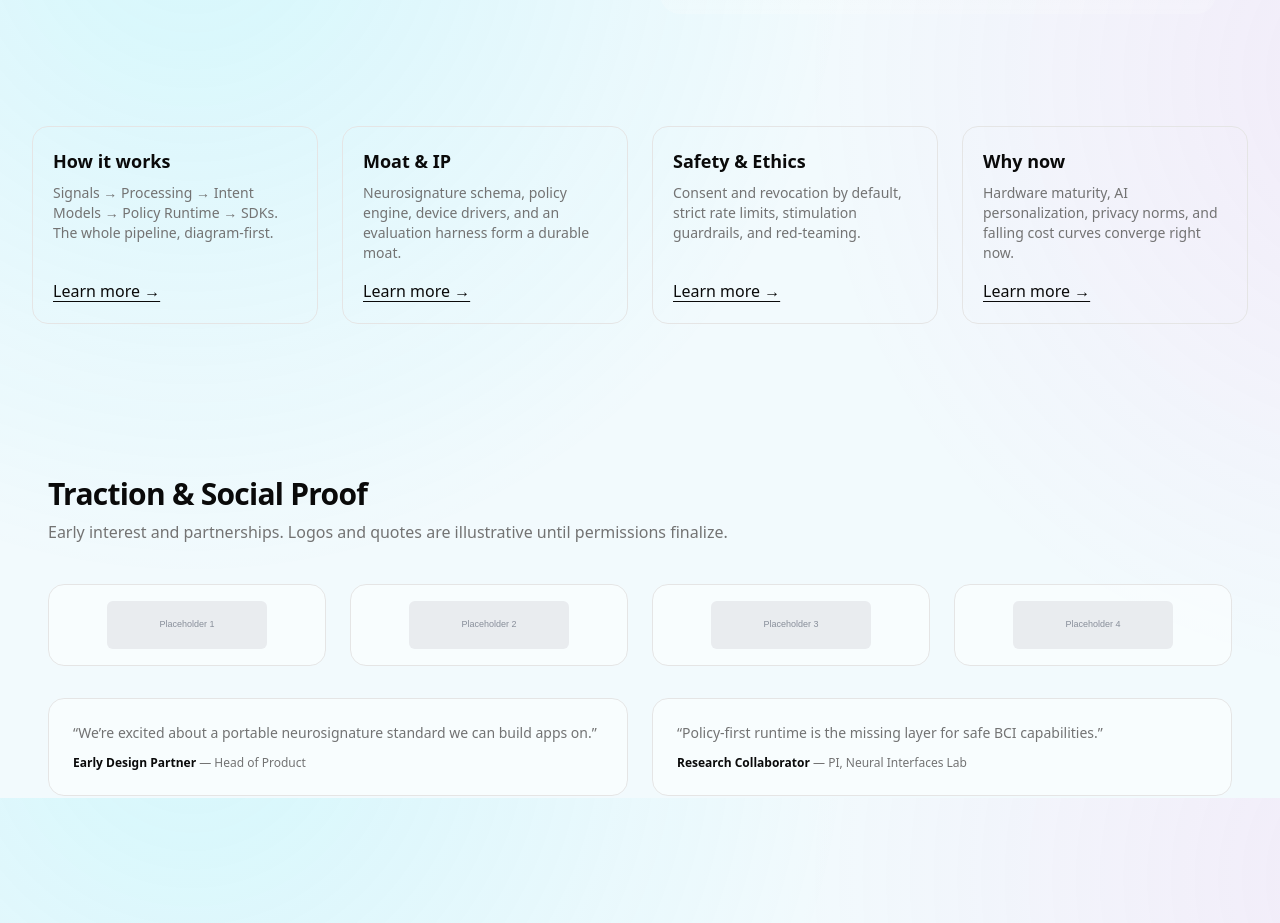
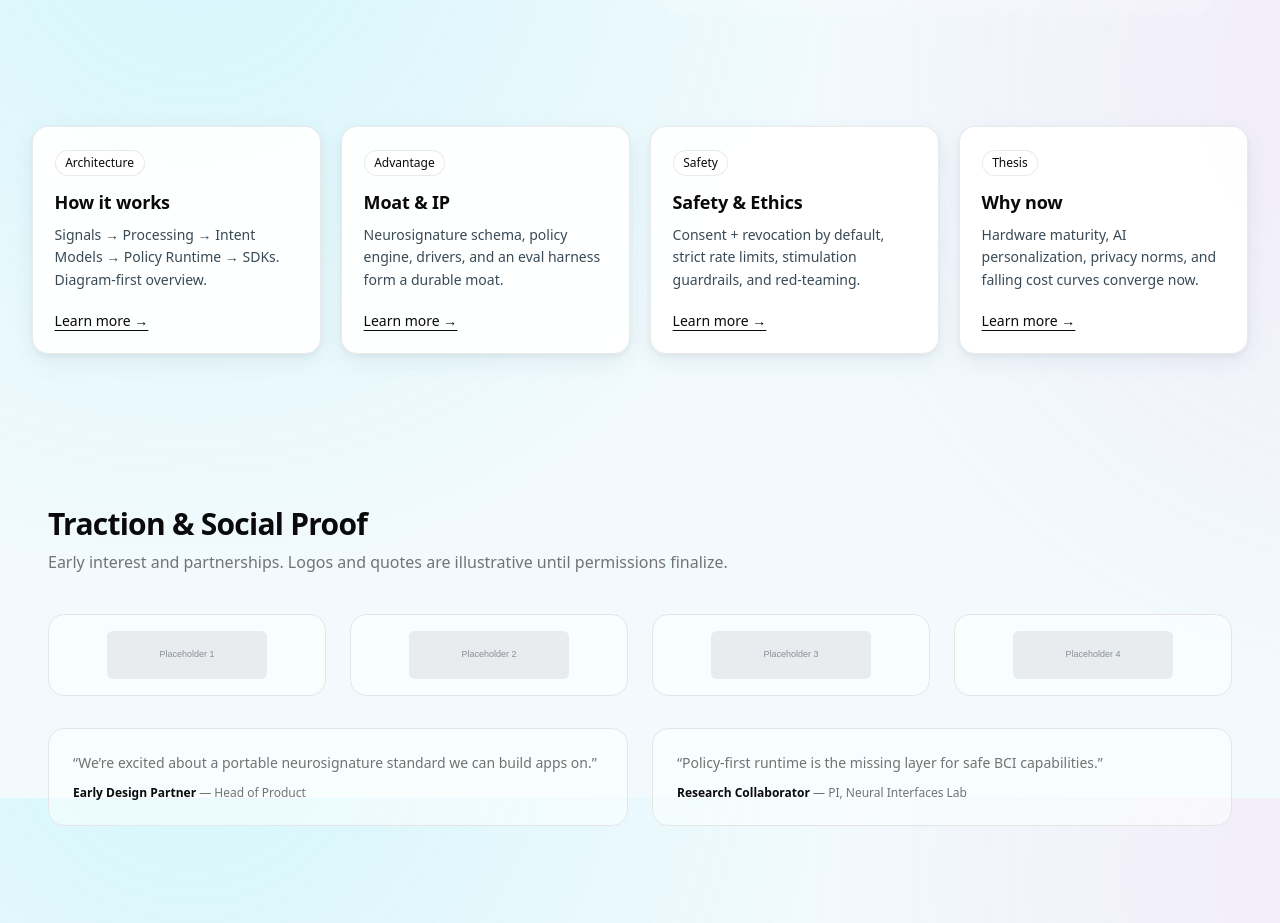
Before and after one commit to Cyber-preacher/neurolect-landing, a Next.js app: page / in a window 1280 px wide. Shown: the part 802-1725 px from the top of the page. Built offline with nearby package versions, Linux system fonts and the light colour scheme; no server answers; grey boxes are pictures that could not be loaded.

Commit message:
feat(ui): unify text tiles across site (soft glass, subtle borders, hover); refactor sections to Tiles

```diff
--- a/src/app/page.tsx
+++ b/src/app/page.tsx
@@ -2,22 +2,7 @@
 import Link from "next/link";
 import Hero from "@/components/sections/Hero";
 import Traction from "@/components/sections/Traction";
-
-function Card({
-  title,
-  desc,
-  href,
-}: { title: string; desc: string; href: string }) {
-  return (
-    <article className="rounded-2xl border p-5 h-full flex flex-col">
-      <h3 className="text-lg font-semibold">{title}</h3>
-      <p className="mt-2 text-sm text-muted-foreground flex-1">{desc}</p>
-      <div className="mt-4">
-        <Link href={href} className="underline underline-offset-4">Learn more →</Link>
-      </div>
-    </article>
-  );
-}
+import Tile from "@/components/ui/Tile";
 
 export default function HomePage() {
   return (
@@ -25,26 +10,30 @@ export default function HomePage() {
       <Hero />
 
       {/* Minis grid */}
-      <section className="mt-12 grid gap-6 md:grid-cols-2 lg:grid-cols-4">
-        <Card
+      <section className="mt-12 grid gap-4 sm:gap-5 md:grid-cols-2 lg:grid-cols-4">
+        <Tile
           title="How it works"
-          desc="Signals → Processing → Intent Models → Policy Runtime → SDKs. The whole pipeline, diagram-first."
+          desc="Signals → Processing → Intent Models → Policy Runtime → SDKs. Diagram-first overview."
           href="/how-it-works"
+          badge="Architecture"
         />
-        <Card
+        <Tile
           title="Moat & IP"
-          desc="Neurosignature schema, policy engine, device drivers, and an evaluation harness form a durable moat."
+          desc="Neurosignature schema, policy engine, drivers, and an eval harness form a durable moat."
           href="/moat"
+          badge="Advantage"
         />
-        <Card
+        <Tile
           title="Safety & Ethics"
-          desc="Consent and revocation by default, strict rate limits, stimulation guardrails, and red-teaming."
+          desc="Consent + revocation by default, strict rate limits, stimulation guardrails, and red-teaming."
           href="/safety"
+          badge="Safety"
         />
-        <Card
+        <Tile
           title="Why now"
-          desc="Hardware maturity, AI personalization, privacy norms, and falling cost curves converge right now."
+          desc="Hardware maturity, AI personalization, privacy norms, and falling cost curves converge now."
           href="/why-now"
+          badge="Thesis"
         />
       </section>
 
@@ -56,9 +45,7 @@ export default function HomePage() {
       {/* Footer CTA strip */}
       <section className="mt-12 mb-8 flex flex-col items-center gap-3 text-center">
         <h2 className="text-xl font-semibold tracking-tight">Ready to talk?</h2>
-        <p className="text-sm text-muted-foreground">
-          Book a call and grab the teaser pack.
-        </p>
+        <p className="text-sm text-muted-foreground">Book a call and grab the teaser pack.</p>
         <div className="flex gap-3">
           <Link href="/investors" className="rounded-2xl px-3.5 py-2 text-sm font-semibold shadow-sm border bg-primary text-primary-foreground hover:opacity-90">
             Investors
--- a/src/app/theme.css
+++ b/src/app/theme.css
@@ -4,22 +4,19 @@
 :root {
   --nl-cyan: hsl(186 92% 55%);
   --nl-pink: hsl(313 82% 66%);
-  --nl-bg: hsl(195 70% 97%); /* soft teal paper */
-  --nl-bg-2: hsl(195 62% 95%); /* subtle section tint */
-
+  --nl-bg: hsl(195 70% 97%);
+  --nl-bg-2: hsl(195 62% 95%);
   --nl-radius: 16px;
   --nl-shadow: 0 8px 22px hsl(204 40% 30% / 0.08), 0 2px 6px hsl(204 40% 20% / 0.06);
 }
 
-/* Light, airy background – no grid */
 .bg-root {
   background-color: var(--nl-bg);
   background-image: radial-gradient(48rem 48rem at 15% -10%, color-mix(in oklab, var(--nl-cyan), transparent 86%), transparent 86%), radial-gradient(42rem 42rem at 110% 10%, color-mix(in oklab, var(--nl-pink), transparent 90%), transparent 90%);
-  background-size: auto, auto;
   background-attachment: fixed;
 }
 
-/* Glassy cards */
+/* Glassy surfaces (general) */
 .surface {
   background: color-mix(in oklab, white 86%, transparent);
   backdrop-filter: saturate(1.1) blur(8px);
@@ -61,3 +58,61 @@
   font-size: .75rem;
   line-height: 1rem;
 }
+
+/* ===================== */
+/* Unified TEXT TILE UI  */
+/* ===================== */
+.tile {
+  border-radius: var(--nl-radius);
+  background: color-mix(in oklab, white 94%, transparent);
+  border: 1px solid hsl(204 12% 20% / 0.10);
+  box-shadow: var(--nl-shadow);
+  transition: transform 180ms ease, box-shadow 180ms ease, border-color 180ms ease;
+}
+
+  .tile:hover {
+    transform: translateY(-1px);
+    border-color: hsl(204 12% 20% / 0.18);
+    box-shadow: 0 10px 26px hsl(204 40% 30% / 0.10), 0 3px 10px hsl(204 40% 20% / 0.08);
+  }
+
+  .tile:focus-within {
+    outline: 2px solid transparent;
+    box-shadow: 0 0 0 3px color-mix(in oklab, var(--nl-cyan), white 70%);
+  }
+
+/* Content spacing */
+.tile-body {
+  padding: 1.1rem 1.1rem;
+}
+
+@media (min-width: 640px) {
+  .tile-body {
+    padding: 1.25rem 1.25rem;
+  }
+}
+
+@media (min-width: 1024px) {
+  .tile-body {
+    padding: 1.35rem 1.35rem;
+  }
+}
+
+/* Typography */
+.tile-title {
+  font-weight: 600;
+  letter-spacing: -0.01em;
+}
+
+.tile-desc {
+  color: hsl(204 20% 28%);
+}
+
+/* Link affordance */
+.tile-cta {
+  display: inline-flex;
+  align-items: center;
+  gap: .4rem;
+  text-decoration: underline;
+  text-underline-offset: 4px;
+}
--- a/src/components/sections/HowItWorks.tsx
+++ b/src/components/sections/HowItWorks.tsx
@@ -1,104 +1,47 @@
-"use client";
-
-import { COPY } from "@/lib/copy";
-import SectionShell from "@/components/SectionShell";
+// src/components/sections/HowItWorks.tsx
+import Tile from "@/components/ui/Tile";
 
 export default function HowItWorks() {
+  const steps = [
+    {
+      title: "Signals",
+      desc: "Ingest EEG and implant streams via universal drivers; normalize sampling, channels, and timing.",
+      badge: "Step 1",
+    },
+    {
+      title: "Processing",
+      desc: "Artifact removal, band-pass, feature extraction; transform time-series into intent-ready features.",
+      badge: "Step 2",
+    },
+    {
+      title: "Intent Models",
+      desc: "Supervised + self-supervised models infer intents, affect, and control primitives from features.",
+      badge: "Step 3",
+    },
+    {
+      title: "Policy Runtime",
+      desc: "Safety policies gate rate, scope, and targets; stimulation guardrails and consent enforcement.",
+      badge: "Step 4",
+    },
+    {
+      title: "SDKs",
+      desc: "Typed SDKs for apps and devices—subscribe to intents, stream feedback, and build Brain Apps.",
+      badge: "Step 5",
+    },
+  ];
+
   return (
-    <SectionShell id="how-it-works" title={COPY.howItWorks.title} subtitle={COPY.howItWorks.sub}>
-      <div className="grid gap-8 md:grid-cols-2">
-        {/* Diagram */}
-        <div className="rounded-2xl border p-4">
-          <Diagram />
-        </div>
+    <section className="mx-auto max-w-7xl px-4 sm:px-6 lg:px-8 py-10">
+      <header className="mb-6">
+        <h2 className="text-2xl sm:text-3xl font-semibold tracking-tight">How it works</h2>
+        <p className="mt-2 text-sm text-muted-foreground">Signals → Processing → Intent Models → Policy Runtime → SDKs</p>
+      </header>
 
-        {/* Textual bullets */}
-        <div className="space-y-4">
-          {COPY.howItWorks.layers.map((layer, i) => (
-            <div key={i} className="rounded-xl border p-4">
-              <h3 className="font-medium text-base">{layer.title}</h3>
-              <p className="mt-1 text-sm text-muted-foreground">{layer.body}</p>
-            </div>
-          ))}
-        </div>
+      <div className="grid gap-4 sm:gap-5 md:grid-cols-2 lg:grid-cols-3">
+        {steps.map((s) => (
+          <Tile key={s.title} title={s.title} desc={s.desc} badge={s.badge} />
+        ))}
       </div>
-    </SectionShell>
+    </section>
   );
 }
-
-function Diagram() {
-  return (
-    <svg
-      role="img"
-      aria-label="Signals flow through processing and models into a policy runtime and SDKs"
-      viewBox="0 0 820 520"
-      className="w-full h-auto"
-    >
-      <defs>
-        <filter id="s" x="-20%" y="-20%" width="140%" height="140%">
-          <feDropShadow dx="0" dy="1" stdDeviation="6" floodOpacity="0.15" />
-        </filter>
-
-        <linearGradient id="g" x1="0" y1="0" x2="1" y2="1">
-          <stop offset="0" stopOpacity=".04" />
-          <stop offset="1" stopOpacity=".09" />
-        </linearGradient>
-
-        <style>
-          {`
-            .box { rx:16; fill:url(#g); stroke: currentColor; }
-            .label { font: 600 14px ui-sans-serif, system-ui, -apple-system; }
-            .sub   { font: 400 12px ui-sans-serif, system-ui, -apple-system; opacity:.75; }
-            .arrow { stroke: currentColor; stroke-width:2; fill:none; marker-end: url(#arrowHead) }
-            .ghost { opacity:.03 }
-            @media (prefers-color-scheme: dark) { .ghost { opacity:.06 } }
-          `}
-        </style>
-
-        <marker id="arrowHead" orient="auto" markerWidth="8" markerHeight="8" refX="5" refY="3.5">
-          <path d="M0,0 L0,7 L7,3.5 z" fill="currentColor" />
-        </marker>
-      </defs>
-
-      {/* background guide */}
-      <rect x="0" y="0" width="820" height="520" className="ghost" fill="currentColor" />
-
-      {/* 1. Signals */}
-      <rect className="box" filter="url(#s)" x="40" y="40" width="220" height="90" />
-      <text className="label" x="150" y="75" textAnchor="middle">Signals</text>
-      <text className="sub" x="150" y="98" textAnchor="middle">EEG â€¢ EMG â€¢ eye â€¢ speech â€¢ IMU</text>
-
-      {/* 2. Processing */}
-      <rect className="box" filter="url(#s)" x="300" y="40" width="220" height="90" />
-      <text className="label" x="410" y="75" textAnchor="middle">Processing</text>
-      <text className="sub" x="410" y="98" textAnchor="middle">denoise â€¢ features â€¢ alignment</text>
-
-      {/* 3. Intent Models */}
-      <rect className="box" filter="url(#s)" x="560" y="40" width="220" height="90" />
-      <text className="label" x="670" y="75" textAnchor="middle">Intent Models</text>
-      <text className="sub" x="670" y="98" textAnchor="middle">decoders â€¢ personalization</text>
-
-      {/* arrows top row */}
-      <path className="arrow" d="M260,85 L300,85" />
-      <path className="arrow" d="M520,85 L560,85" />
-
-      {/* 4. Policy Runtime */}
-      <rect className="box" filter="url(#s)" x="150" y="210" width="520" height="110" />
-      <text className="label" x="410" y="245" textAnchor="middle">Policy Runtime</text>
-      <text className="sub" x="410" y="268" textAnchor="middle">consent â€¢ scopes â€¢ rate limits â€¢ audit</text>
-
-      {/* arrows down */}
-      <path className="arrow" d="M670,130 C670,170 670,170 670,210" />
-      <path className="arrow" d="M410,130 C410,170 410,170 410,210" />
-      <path className="arrow" d="M150,130 C150,170 150,170 150,210" />
-
-      {/* 5. SDKs & Apps */}
-      <rect className="box" filter="url(#s)" x="40" y="380" width="740" height="90" />
-      <text className="label" x="410" y="415" textAnchor="middle">SDKs & Apps</text>
-      <text className="sub" x="410" y="438" textAnchor="middle">TypeScript/Rust SDKs â€¢ simulators â€¢ reference apps</text>
-
-      {/* arrows bottom */}
-      <path className="arrow" d="M410,320 C410,360 410,360 410,380" />
-    </svg>
-  );
-}
--- a/src/components/sections/Moat.tsx
+++ b/src/components/sections/Moat.tsx
@@ -1,83 +1,42 @@
-"use client";
-
-import SectionShell from "@/components/SectionShell";
-import { COPY } from "@/lib/copy";
+// src/components/sections/Moat.tsx
+import Tile from "@/components/ui/Tile";
 
 export default function Moat() {
-  const items = COPY.moat.bullets;
+  const items = [
+    {
+      title: "Neurosignature Schema",
+      desc: "Stable, privacy-preserving identity derived from neural traits; enables consent and revocation.",
+    },
+    {
+      title: "Policy Engine",
+      desc: "Runtime guardrails for rate limits, targets, stimulation, and red lines—provable & testable.",
+    },
+    {
+      title: "Device Drivers",
+      desc: "Unified interface for invasive and non-invasive BCIs; hot-swap hardware without app changes.",
+    },
+    {
+      title: "Eval Harness",
+      desc: "Task suites and synthetic adversaries; data flywheel to continuously harden models and policies.",
+    },
+    {
+      title: "Developer Network Effects",
+      desc: "SDKs + Brain App marketplace attract builders; more apps → more users → better models.",
+    },
+  ];
+
   return (
-    <SectionShell id="moat" title={COPY.moat.title} subtitle={COPY.moat.sub}>
-      <div className="grid gap-6 md:grid-cols-5">
-        {/* Left: bullets */}
-        <div className="md:col-span-3 space-y-4">
-          {items.map((it, i) => (
-            <div key={i} className="rounded-2xl border p-4">
-              <h3 className="text-sm font-semibold">{it.title}</h3>
-              <p className="mt-1 text-sm text-muted-foreground">{it.body}</p>
-            </div>
-          ))}
-        </div>
+    <section className="mx-auto max-w-7xl px-4 sm:px-6 lg:px-8 py-10">
+      <header className="mb-6">
+        <h2 className="text-2xl sm:text-3xl font-semibold tracking-tight">Moat &amp; IP</h2>
+        <p className="mt-2 text-sm text-muted-foreground">Durable advantages that compound.</p>
+      </header>
 
-        {/* Right: mini-diagram */}
-        <div className="md:col-span-2">
-          <div className="rounded-2xl border p-4">
-            <MiniDiagram />
-          </div>
-          {COPY.moat.callout && (
-            <p className="mt-3 text-xs text-muted-foreground">{COPY.moat.callout}</p>
-          )}
-        </div>
+      <div className="grid gap-4 sm:gap-5 md:grid-cols-2 lg:grid-cols-3">
+        {items.map((it) => (
+          <Tile key={it.title} title={it.title} desc={it.desc} />
+        ))}
       </div>
-    </SectionShell>
+    </section>
   );
 }
-
-function MiniDiagram() {
-  // Simple layered motif â€“ complements HowItWorks visually
-  return (
-    <svg role="img" aria-label="Moat diagram" viewBox="0 0 520 360" className="w-full h-auto">
-      <defs>
-        <linearGradient id="m" x1="0" y1="0" x2="1" y2="1">
-          <stop offset="0" stopOpacity=".04" />
-          <stop offset="1" stopOpacity=".10" />
-        </linearGradient>
-        <filter id="d" x="-20%" y="-20%" width="140%" height="140%">
-          <feDropShadow dx="0" dy="1" stdDeviation="6" floodOpacity="0.15" />
-        </filter>
-        <style>
-          {`
-            .box { rx:14; fill:url(#m); stroke: currentColor; }
-            .title { font: 600 13px ui-sans-serif, system-ui, -apple-system; }
-            .sub { font: 400 11px ui-sans-serif, system-ui, -apple-system; opacity:.75; }
-            .arrow { stroke: currentColor; stroke-width:2; fill:none; marker-end: url(#ah) }
-          `}
-        </style>
-        <marker id="ah" orient="auto" markerWidth="8" markerHeight="8" refX="5" refY="3.5">
-          <path d="M0,0 L0,7 L7,3.5 z" fill="currentColor" />
-        </marker>
-      </defs>
-
-      {/* Layers */}
-      <rect className="box" filter="url(#d)" x="20" y="20" width="480" height="64" />
-      <text className="title" x="260" y="48" textAnchor="middle">Neurosignature Schema</text>
-      <text className="sub" x="260" y="66" textAnchor="middle">portable, revocable, provenance-aware</text>
-
-      <rect className="box" filter="url(#d)" x="20" y="104" width="480" height="64" />
-      <text className="title" x="260" y="132" textAnchor="middle">Policy Runtime</text>
-      <text className="sub" x="260" y="150" textAnchor="middle">consent â€¢ scopes â€¢ rate limits â€¢ audit</text>
-
-      <rect className="box" filter="url(#d)" x="20" y="188" width="480" height="64" />
-      <text className="title" x="260" y="216" textAnchor="middle">Hardware Drivers</text>
-      <text className="sub" x="260" y="234" textAnchor="middle">EEG/EMG/eye/speech/IMU adapters</text>
-
-      <rect className="box" filter="url(#d)" x="20" y="272" width="480" height="64" />
-      <text className="title" x="260" y="300" textAnchor="middle">Evaluation Harness</text>
-      <text className="sub" x="260" y="318" textAnchor="middle">benchmarks â€¢ safety tests â€¢ red-team</text>
-
-      {/* arrows */}
-      <path className="arrow" d="M260,84 L260,104" />
-      <path className="arrow" d="M260,168 L260,188" />
-      <path className="arrow" d="M260,252 L260,272" />
-    </svg>
-  );
-}
--- a/src/components/sections/Safety.tsx
+++ b/src/components/sections/Safety.tsx
@@ -1,54 +1,30 @@
-"use client";
-
-import SectionShell from "@/components/SectionShell";
-import { COPY } from "@/lib/copy";
+// src/components/sections/Safety.tsx
+import Tile from "@/components/ui/Tile";
+import Link from "next/link";
 
 export default function Safety() {
-  const items = COPY.safety.items;
+  const points = [
+    { title: "Consent & Revocation", desc: "User-first control: explicit consent flows and revocation at any time." },
+    { title: "Rate Limits & Scopes", desc: "Throttle by task and context; default-deny on unknown targets or intents." },
+    { title: "Stimulation Guardrails", desc: "Hard limits for any stimulation-capable hardware; policies tested offline." },
+    { title: "Red-Teaming & Audits", desc: "Internal adversarial testing, external audits, and transparent changelogs." },
+    { title: "On-Device Preference", desc: "Where possible, process on edge; encrypt in transit & at rest when remote." },
+  ];
+
   return (
-    <SectionShell id="safety" title={COPY.safety.title} subtitle={COPY.safety.sub}>
-      <div className="grid gap-6 md:grid-cols-2">
-        <div className="space-y-4">
-          {items.map((it, i) => (
-            <div key={i} className="rounded-2xl border p-4">
-              <h3 className="text-sm font-semibold">{it.title}</h3>
-              <p className="mt-1 text-sm text-muted-foreground">{it.body}</p>
-            </div>
-          ))}
-        </div>
+    <section className="mx-auto max-w-7xl px-4 sm:px-6 lg:px-8 py-10">
+      <header className="mb-6">
+        <h2 className="text-2xl sm:text-3xl font-semibold tracking-tight">Safety &amp; Ethics</h2>
+        <p className="mt-2 text-sm text-muted-foreground">
+          Calm, careful defaults. <Link className="underline underline-offset-4" href="/pack/neurolect-investor-pack.pdf">1-pager in the pack</Link>.
+        </p>
+      </header>
 
-        <div className="rounded-2xl border p-4">
-          <PolicyCard />
-          {COPY.safety.link?.href && (
-            <p className="mt-3 text-xs text-muted-foreground">
-              Read more:{" "}
-              <a
-                className="underline underline-offset-4"
-                href={COPY.safety.link.href}
-                target="_blank"
-                rel="noreferrer"
-              >
-                {COPY.safety.link.label}
-              </a>
-            </p>
-          )}
-        </div>
+      <div className="grid gap-4 sm:gap-5 md:grid-cols-2 lg:grid-cols-3">
+        {points.map((p) => (
+          <Tile key={p.title} title={p.title} desc={p.desc} />
+        ))}
       </div>
-    </SectionShell>
+    </section>
   );
 }
-
-function PolicyCard() {
-  return (
-    <div className="space-y-3">
-      <h3 className="text-sm font-semibold">Runtime guardrails</h3>
-      <ul className="list-disc pl-5 text-sm text-muted-foreground space-y-1">
-        <li>Consent-scoped capabilities (least privilege)</li>
-        <li>Revocation &amp; expiry (time-boxed grants)</li>
-        <li>Rate limits per capability &amp; per app</li>
-        <li>Audit log with provenance</li>
-        <li>Stimulation safeguards &amp; human-in-the-loop overrides</li>
-      </ul>
-    </div>
-  );
-}
--- a/src/components/sections/WhyNow.tsx
+++ b/src/components/sections/WhyNow.tsx
@@ -1,23 +1,26 @@
-"use client";
-
-import SectionShell from "@/components/SectionShell";
-import { COPY } from "@/lib/copy";
+// src/components/sections/WhyNow.tsx
+import Tile from "@/components/ui/Tile";
 
 export default function WhyNow() {
+  const bullets = [
+    { title: "Hardware Maturity", desc: "Commodity EEG, new implant generations, and better dry electrode stacks." },
+    { title: "AI Personalization", desc: "Foundation models enable low-shot personalization of intent and affect." },
+    { title: "Privacy Momentum", desc: "Cultural and regulatory pressure favors private-by-default neural tech." },
+    { title: "Cost Curves", desc: "Compute + sensors get cheaper yearly, enabling accessible brain apps." },
+  ];
+
   return (
-    <SectionShell id="why-now" title={COPY.whyNow.title} subtitle={COPY.whyNow.sub}>
-      <div className="grid gap-4 md:grid-cols-2">
-        {COPY.whyNow.bullets.map((b, i) => (
-          <div key={i} className="rounded-2xl border p-5">
-            <h3 className="text-sm font-semibold">{b.title}</h3>
-            <p className="mt-1 text-sm text-muted-foreground">{b.body}</p>
-          </div>
+    <section className="mx-auto max-w-7xl px-4 sm:px-6 lg:px-8 py-10">
+      <header className="mb-6">
+        <h2 className="text-2xl sm:text-3xl font-semibold tracking-tight">Why now</h2>
+        <p className="mt-2 text-sm text-muted-foreground">Converging trends make Neurolect inevitable.</p>
+      </header>
+
+      <div className="grid gap-4 sm:gap-5 md:grid-cols-2 lg:grid-cols-4">
+        {bullets.map((b) => (
+          <Tile key={b.title} title={b.title} desc={b.desc} />
         ))}
       </div>
-
-      {COPY.whyNow.note && (
-        <p className="mt-6 text-xs text-muted-foreground">{COPY.whyNow.note}</p>
-      )}
-    </SectionShell>
+    </section>
   );
 }
--- /dev/null
+++ b/src/components/ui/Tile.tsx
@@ -0,0 +1,38 @@
+// src/components/ui/Tile.tsx
+import Link from "next/link";
+import React from "react";
+
+type TileProps = {
+  title: string;
+  desc?: string;
+  href?: string;
+  children?: React.ReactNode;
+  className?: string;
+  badge?: string;
+};
+
+export default function Tile({ title, desc, href, children, className = "", badge }: TileProps) {
+  const inner = (
+    <article className={`tile ${className}`}>
+      <div className="tile-body">
+        {badge && <span className="chip mb-3">{badge}</span>}
+        <h3 className="tile-title text-base sm:text-lg">{title}</h3>
+        {desc ? <p className="tile-desc mt-2 text-sm leading-relaxed">{desc}</p> : null}
+        {children}
+        {href ? (
+          <div className="mt-4">
+            <span className="tile-cta text-sm">Learn more →</span>
+          </div>
+        ) : null}
+      </div>
+    </article>
+  );
+
+  return href ? (
+    <Link href={href} className="block focus-visible:outline-none focus-visible:ring-2 focus-visible:ring-ring">
+      {inner}
+    </Link>
+  ) : (
+    inner
+  );
+}
```
Also changed, not shown: src/components/sections/Team.tsx (+32 -11 lines).
